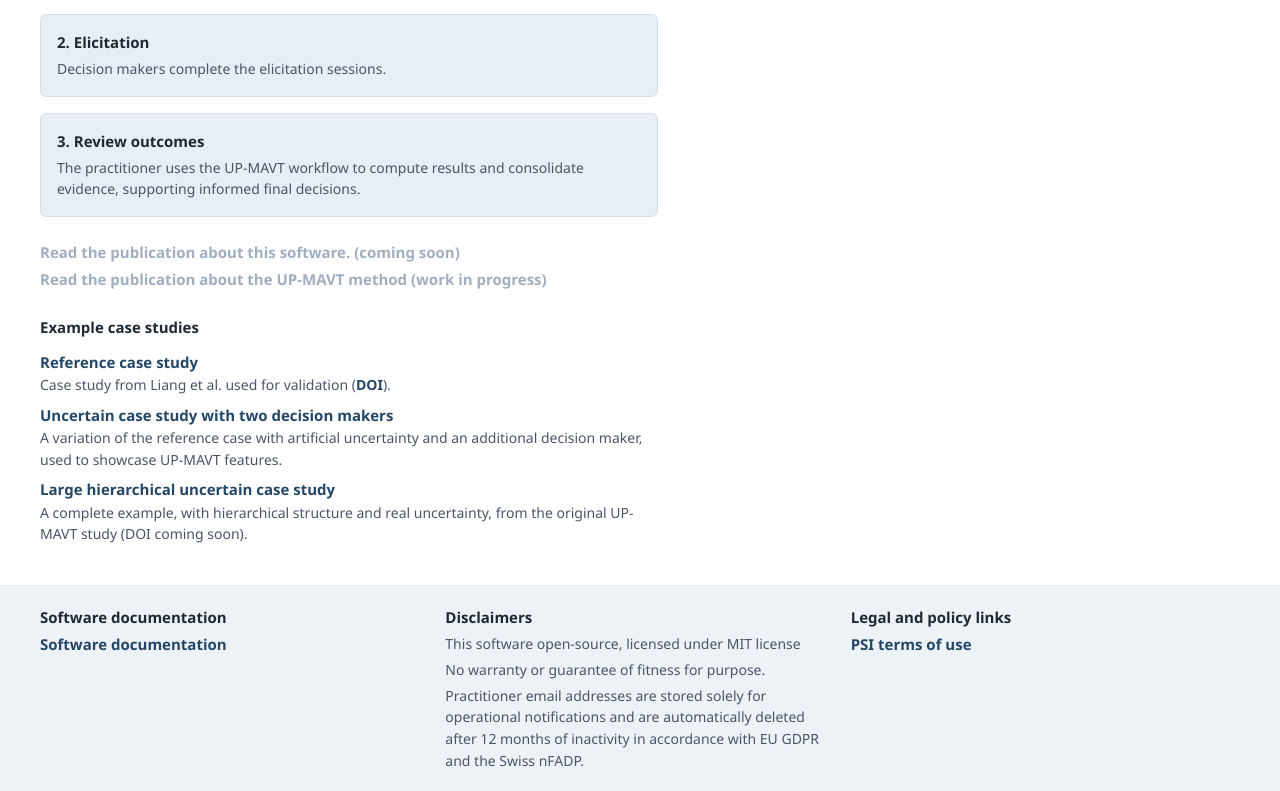
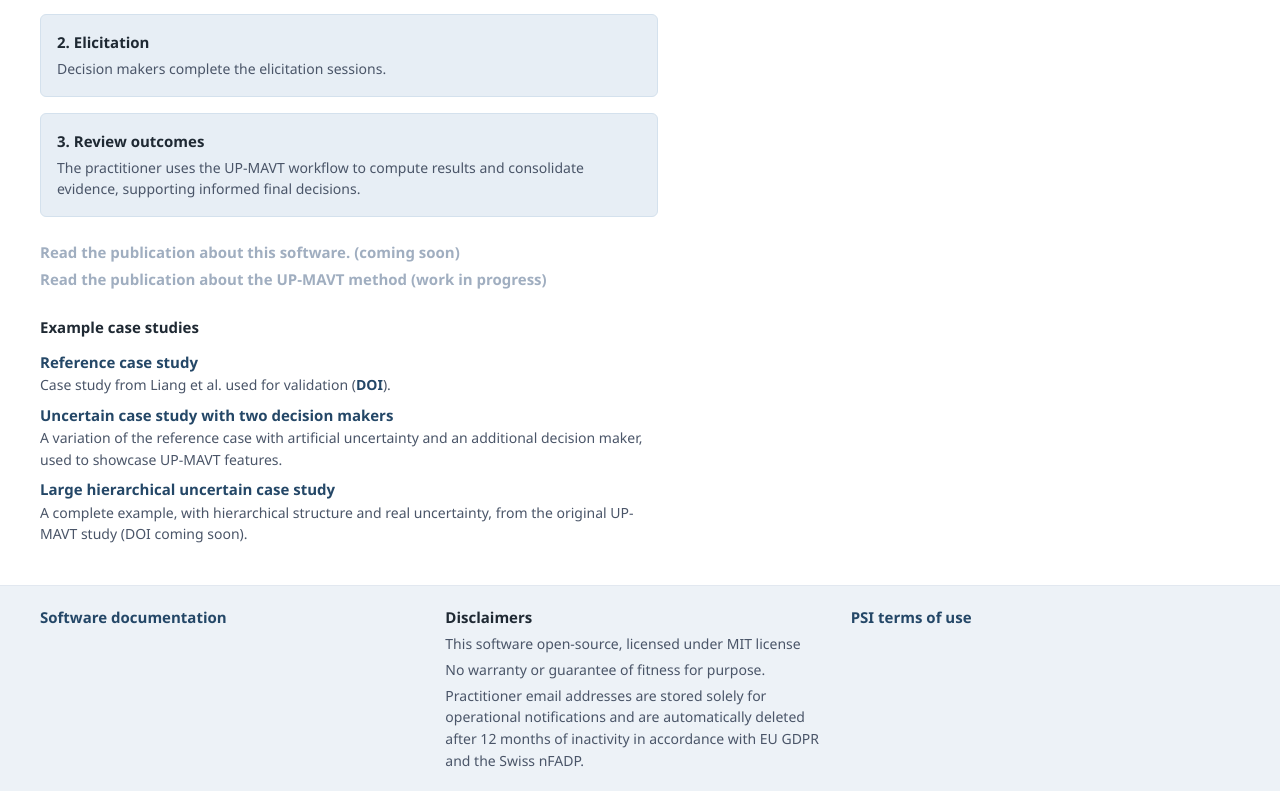
Before and after one commit to simo-pagliu/UP-MAVT-Suite, a React (Vite) app in the folder frontend/: page /login in a window 1280 px wide. Shown: the part 347-1138 px from the top of the page. Built offline with nearby package versions, Linux system fonts and the light colour scheme; no server answers.

Commit message:
Update LoginPage.jsx

```diff
--- a/frontend/src/pages/LoginPage.jsx
+++ b/frontend/src/pages/LoginPage.jsx
@@ -641,7 +641,6 @@ function LoginPage({ onLogin, onDocumentation }) {
       <Box borderTopWidth={1} borderColor="gray.200" bg="gray.100" px={{ base: 6, md: 10 }} py={5} mt="auto">
         <SimpleGrid columns={{ base: 1, md: 3 }} spacing={4}>
           <VStack align="start" spacing={1}>
-            <Text fontWeight="semibold">Software documentation</Text>
             <Link color="blue.700" onClick={onDocumentation}>Software documentation</Link>
           </VStack>
 
@@ -659,7 +658,6 @@ function LoginPage({ onLogin, onDocumentation }) {
           </VStack>
 
           <VStack align="start" spacing={1}>
-            <Text fontWeight="semibold">Legal and policy links</Text>
             <Link href={PSI_TERMS_OF_USE_URL} isExternal color="blue.700">PSI terms of use</Link>
           </VStack>
         </SimpleGrid>
```
